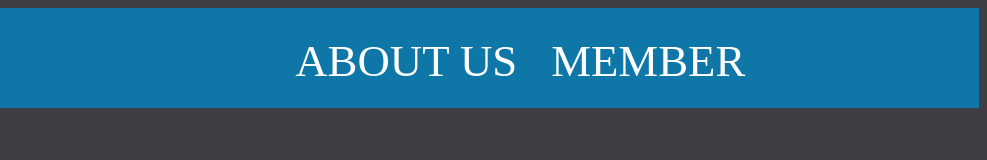
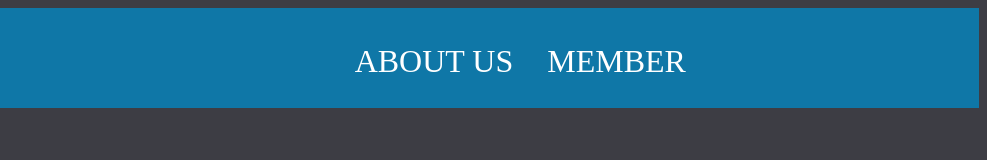
Before and after one commit to Kohzzz/Liten-Skala, a plain HTML site: page docs/header.html in a window 1280 px wide. Shown: the full height of the page, 293-1280 px from the left. Drawn offline with Linux system fonts and the light colour scheme.

Commit message:
menu button font size

```diff
--- a/docs/src/css/header.css
+++ b/docs/src/css/header.css
@@ -35,7 +35,7 @@ header {
 
 .menu-button {
 	color: #ffffff;
-	font-size: 2.8em;
+	font-size: 2em;
 	text-transform: uppercase;
   text-align: center;
   position: relative;
```
